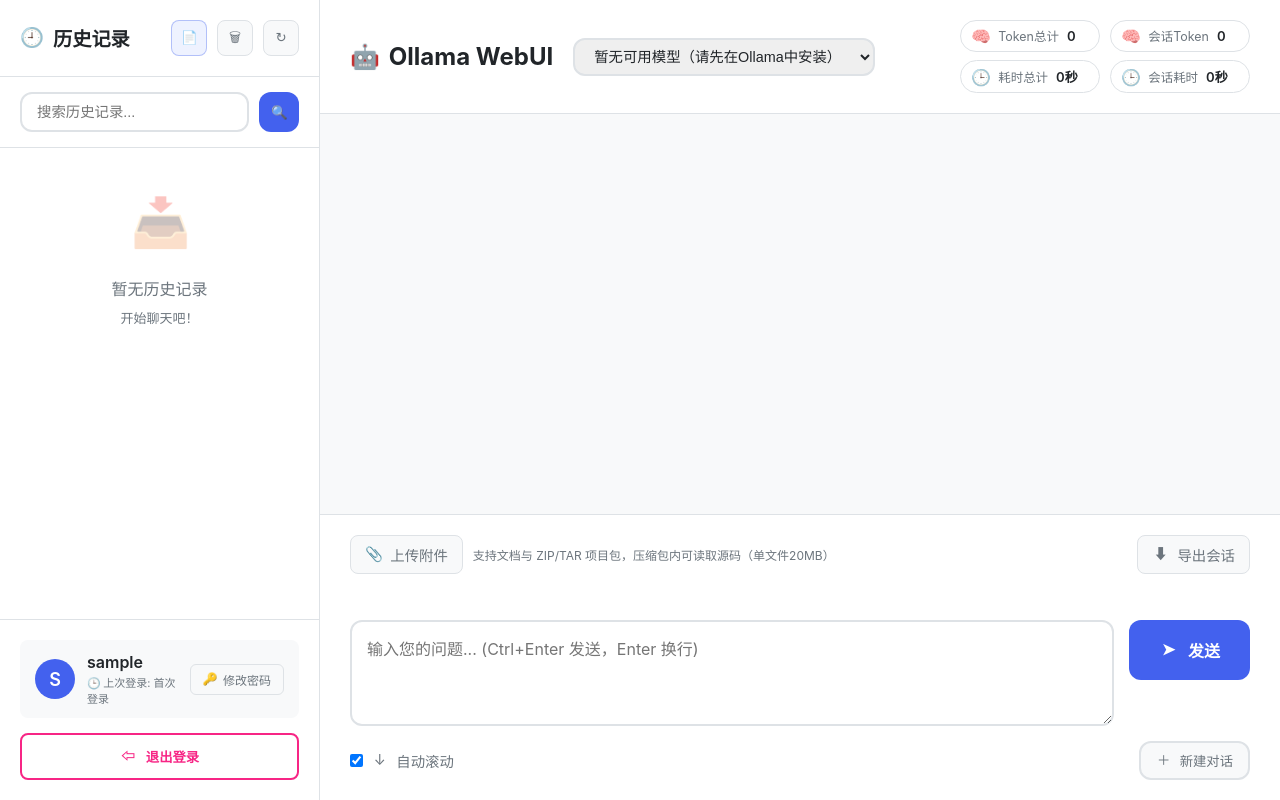
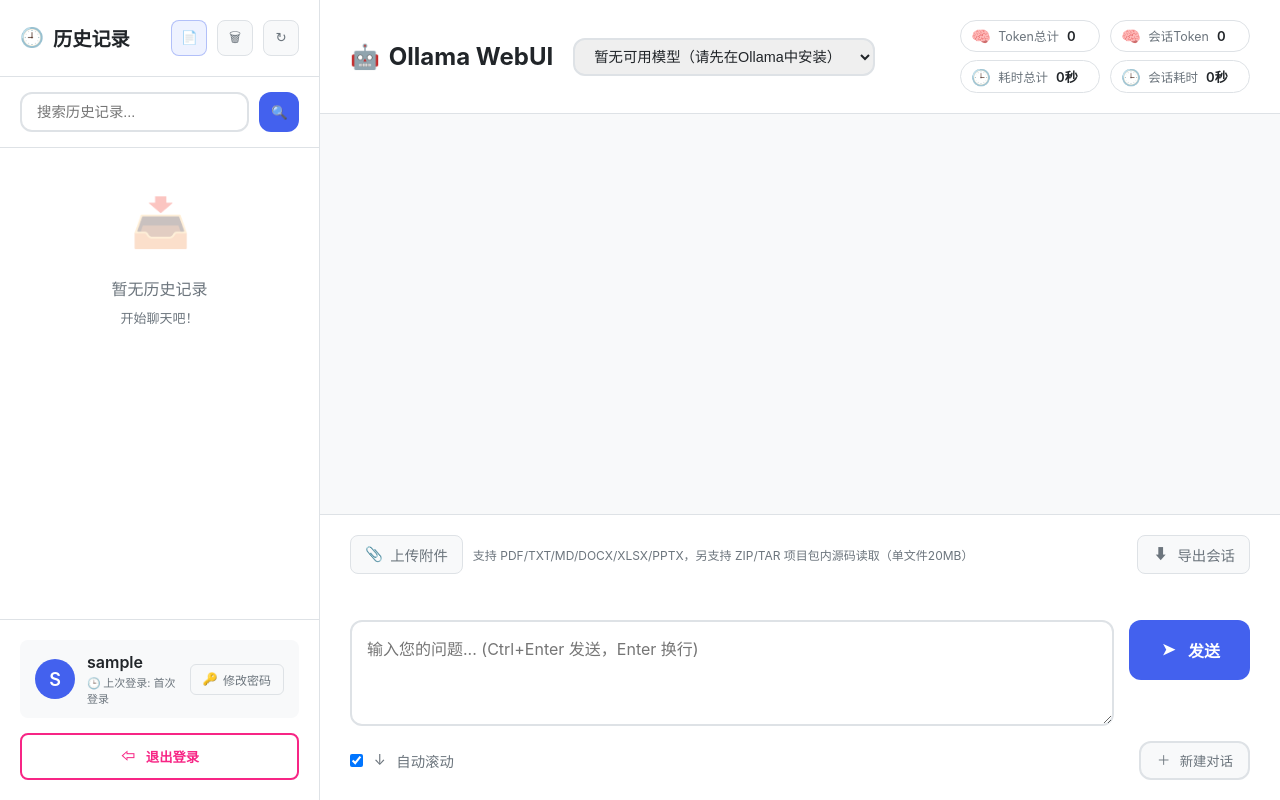
Before and after one commit to RyanChiu/webuiSVR4ollama, a Flask app: page / in a window 1280 px wide. Run offline with Flask 3, Linux system fonts and the light colour scheme; the visitor is signed in with stand-in values (Sample User, id 1); data that the repository does not hold is empty; some libraries are stand-ins or nearby versions.

Commit message:
List supported attachment formats explicitly

```diff
--- a/templates/index.html
+++ b/templates/index.html
@@ -1657,7 +1657,7 @@
                                 <button id="attachBtn" class="btn-attach" type="button">
                                     <i class="fas fa-paperclip"></i> 上传附件
                                 </button>
-                                <span class="attachment-tip">支持文档与 ZIP/TAR 项目包，压缩包内可读取源码（单文件20MB）</span>
+                                <span class="attachment-tip">支持 PDF/TXT/MD/DOCX/XLSX/PPTX，另支持 ZIP/TAR 项目包内源码读取（单文件20MB）</span>
                             </div>
                             <button id="exportConversation" class="btn-export" type="button">
                                 <i class="fas fa-download"></i> 导出会话
```
